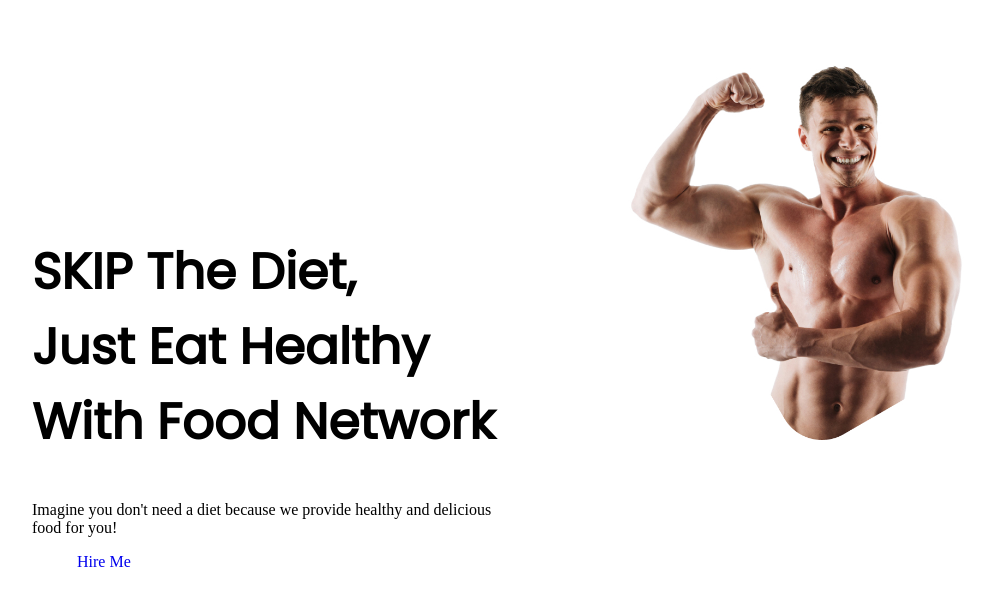
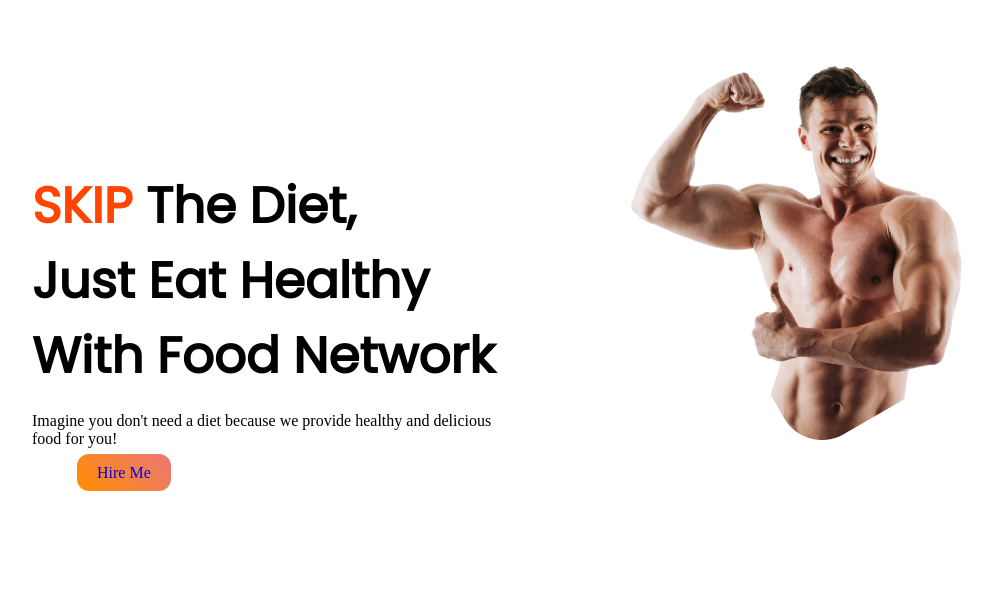
Before and after one commit to jamilRahman/Hero_Personal_Project, a plain HTML site: page index.html in a window 1280 px wide. Shown: the part 107-712 px from the top of the page, without its empty margins (38-1031 px from the left). Drawn offline with Linux system fonts and the light colour scheme.

Commit message:
next update

```diff
--- a/index.css
+++ b/index.css
@@ -7,12 +7,14 @@
     font-family: 'Poppins', sans-serif;
     margin-left: 70px;
     font-size: 50px;
+    margin-top: -24px;
 }
 .color{
-    color: ;
+    color: orangered ;
 }
 .half-width p{
     margin-left: 70px;
+    margin-top: -24px;
 }
 section{
     display: flex;
@@ -31,4 +33,9 @@
 .link-button{
     text-decoration: none;
     margin-left: 115px;
+    margin-left: 115px;
+    background-image: linear-gradient(45deg, #ff8d00, #d9111191);
+    padding: 10px 20px;
+    border-radius: 12px;
+    font-color: white;
 }
```
